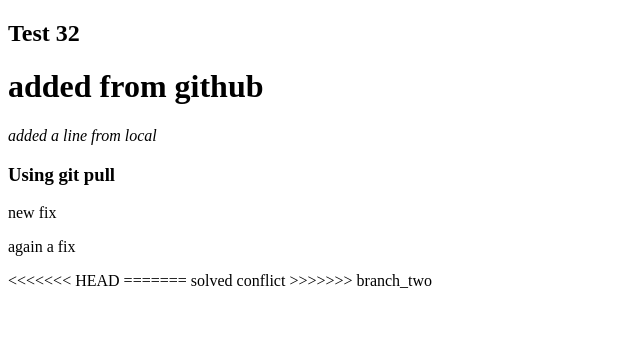
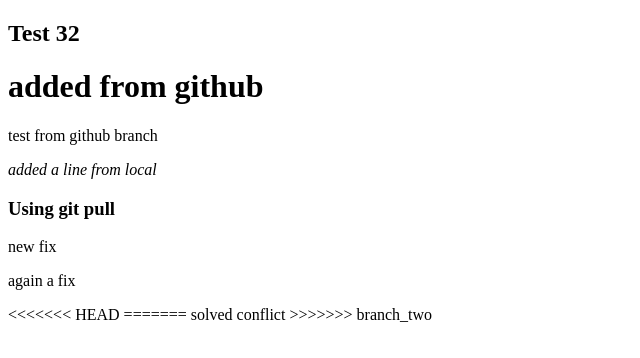
Before and after one commit to pratik4red15/git_tut, a plain HTML site: page index2.html in a window 1280 px wide. Shown: the whole page, without its empty margins (0-640 px from the left). Drawn offline with Linux system fonts and the light colour scheme.

Commit message:
Update index2.html

```diff
--- a/index2.html
+++ b/index2.html
@@ -9,6 +9,7 @@
 <body>
     <h2>Test 32</h2>
     <h1>added from github</h1>
+    <p>test from github branch </p>
     <i>added a line from local </i>
     <h3> Using git pull </h3>
     <p>new fix</p>
```
